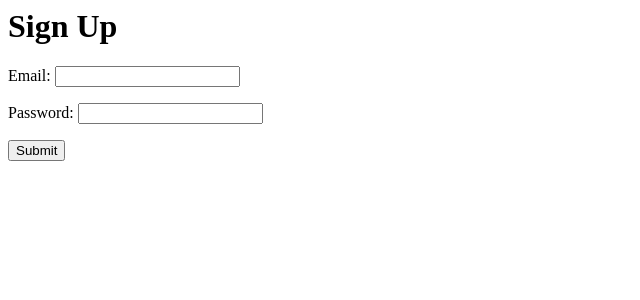
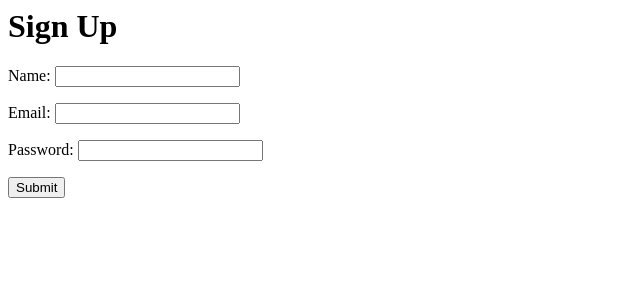
Before and after one commit to KristinHannah/sinatra-movies-app, a Sinatra app: page /signup in a window 1280 px wide. Shown: the top 300 px of the page, without its empty margins (0-640 px from the left). Run offline with Sinatra, Linux system fonts and the light colour scheme.

Commit message:
fixing views

```diff
--- a/app/views/movies/index.erb
+++ b/app/views/movies/index.erb
@@ -1,4 +1,8 @@
-<ul>
+<h1> Hello <%= session[:email]%> </h1>
+    <h2> This is your homepage where you will see all of the movies you have tracked</h2>
+
+    <a href="/movies/new"> Input a movie here </a>
+    <ul>
     <% @movies.each do |movie| %>
     <li>
           <a href="/movies/<%= movie.id %>">Title: <%= recipe.title %></a>
--- a/app/views/users/new.erb
+++ b/app/views/users/new.erb
@@ -2,11 +2,16 @@
 
 <%= "Must include email and password" if @user && @user.errors.any? %>
 <form action='/users' method="POST">
+
 <p>
-<label for="email"> Email:  <input name="text" name="email" id="email"> </label>
+<label for="name"> Name:  <input type="text" name="name" id="name"> </label>
 </p>
 
 <p>
-<label for="password"> Password: </label> <input name="password" id="password"> </p>
+<label for="email"> Email:  <input type="text" name="email" id="email"> </label>
+</p>
+
+<p>
+<label for="password"> Password: </label> <input type="password" name="password" id="password"> </p>
 <input type="submit" id="submit">
 </form>
```
